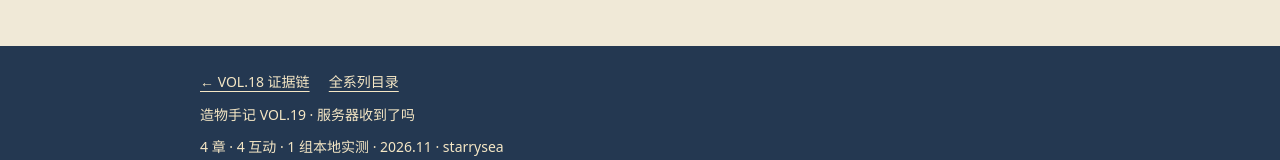
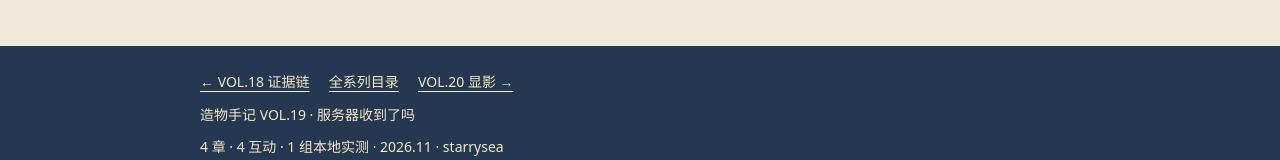
Before and after one commit to StarrySea1412/backend-receipt, a plain HTML site: page index.html in a window 1280 px wide. Shown: the part 10131-10291 px from the top of the page. Drawn offline with Linux system fonts and the light colour scheme.

Commit message:
footer: 下一篇接 VOL.20 显影

```diff
--- a/index.html
+++ b/index.html
@@ -51,5 +51,5 @@ FENCE stale_owner_rows=0 current_owner_rows=1</pre><p>20 个并发客户端尝
 </section>
 <section class="card" id="card"><p class="label">QUICK CARD</p><h2>如果只带走四句</h2><ol><li>连不上，先找监听者；HTTP 成功也只证明一个端点。</li><li>超时是观察结果，不是数据库状态；同一操作用同一幂等键。</li><li>先查再写不是并发保护；唯一约束与事务各守一条边界。</li><li>重启的是进程，恢复的是任务；接管后，旧执行者失去写入资格。</li></ol><p class="closing">这次真正动了手的地方很小：只在本地临时数据库争一行、锁一行，再让一位迟到的写入者碰一次壁。后端可以从这么小的一行开始学。先让这行数据经得起追问，再谈发版、指标和集群。</p><p class="refs">核对资料：<a href="https://www.rfc-editor.org/rfc/rfc9110.html#name-202-accepted">HTTP 202</a> · <a href="https://www.postgresql.org/docs/16/sql-insert.html">PostgreSQL INSERT</a> · <a href="https://www.postgresql.org/docs/16/sql-select.html">行锁与 SKIP LOCKED</a> · <a href="https://kubernetes.io/docs/concepts/configuration/liveness-readiness-startup-probes/">Kubernetes 探针</a></p></section>
 </main>
-<footer class="foot"><div class="wrap"><nav aria-label="系列导航"><a href="https://starrysea1412.github.io/rag-evidence-chain/">← VOL.18 证据链</a><a href="https://starrysea1412.github.io/makers-notebook/">全系列目录</a></nav><p>造物手记 VOL.19 · 服务器收到了吗</p><p>4 章 · 4 互动 · 1 组本地实测 · 2026.11 · starrysea</p></div></footer>
+<footer class="foot"><div class="wrap"><nav aria-label="系列导航"><a href="https://starrysea1412.github.io/rag-evidence-chain/">← VOL.18 证据链</a><a href="https://starrysea1412.github.io/makers-notebook/">全系列目录</a><a href="https://starrysea1412.github.io/imagestudio-story/">VOL.20 显影 →</a></nav><p>造物手记 VOL.19 · 服务器收到了吗</p><p>4 章 · 4 互动 · 1 组本地实测 · 2026.11 · starrysea</p></div></footer>
 </body></html>
```
